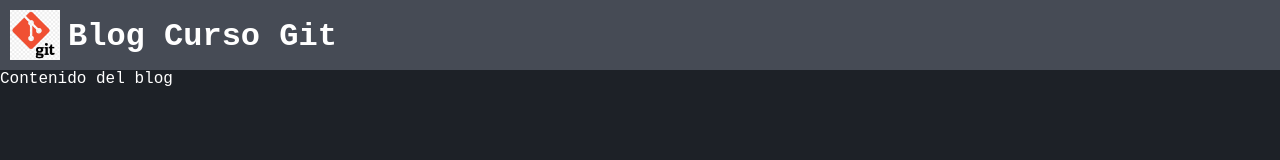
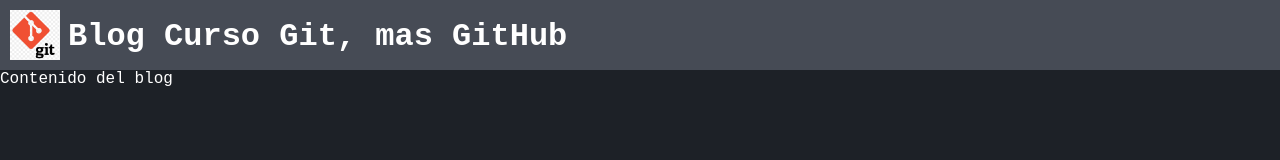
Before and after one commit to gianmoran1/curso_git, a plain HTML site: page index.html in a window 1280 px wide. Drawn offline with Linux system fonts and the light colour scheme; a web font is replaced by a local one.

Commit message:
change title

```diff
--- a/index.html
+++ b/index.html
@@ -12,7 +12,7 @@
 <body>
     <div class="bar">
         <img class="logo" src="git.png">
-        <h1> Blog Curso Git</h1>
+        <h1> Blog Curso Git, mas GitHub</h1>
     </div>
     <div>
         Contenido del blog
```
